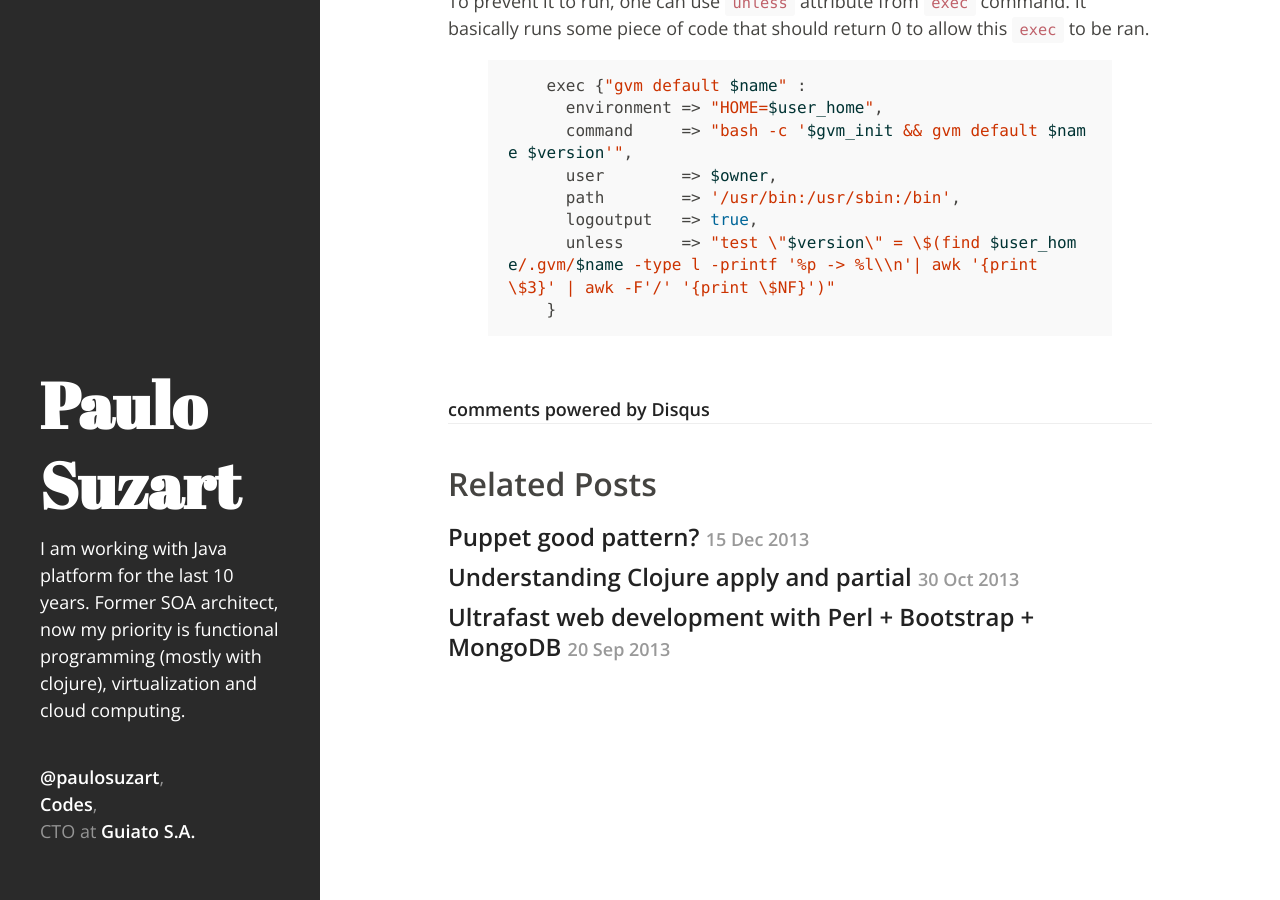
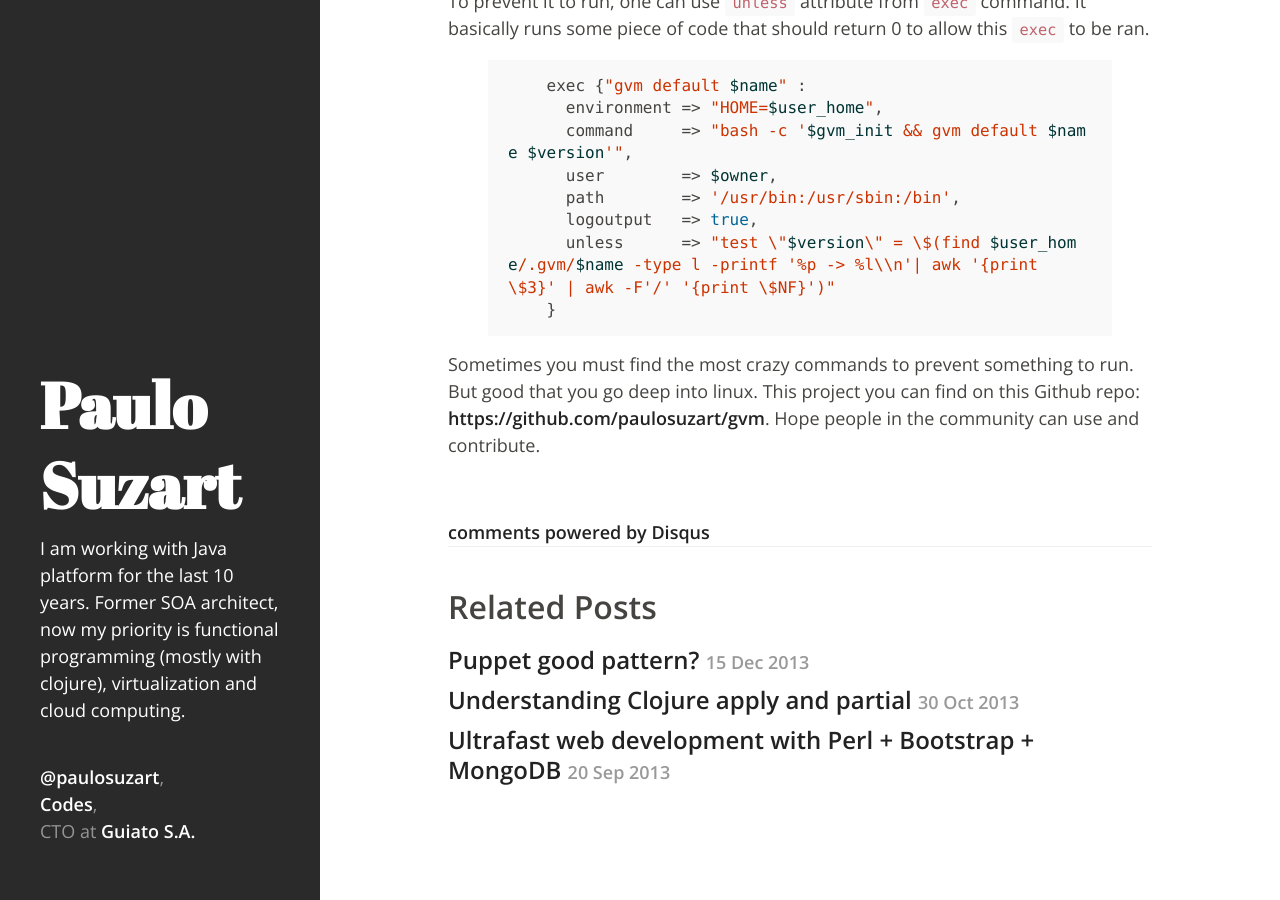
Before and after one commit to paulosuzart/paulosuzart.github.io, a Jekyll site: the page built from _posts/2014-01-21-my-contribution-to-puppet-forge.markdown, in a window 1280 px wide and 900 px high, scrolled down 1009 px. Built offline with Jekyll 4.4.1, drawn with Linux system fonts in a browser that asks for light colours; Markdown is read by kramdown in place of the engine named in the settings; comment, search, counter and statistics services are not loaded.

Commit message:
Added conclusion

```diff
--- a/_posts/2014-01-21-my-contribution-to-puppet-forge.markdown
+++ b/_posts/2014-01-21-my-contribution-to-puppet-forge.markdown
@@ -38,3 +38,6 @@
     }
 
 {% endhighlight %}
+
+Sometimes you must find the most crazy commands to prevent something to run. But good that you go deep into linux.
+This project you can find on this Github repo: [https://github.com/paulosuzart/gvm](https://github.com/paulosuzart/gvm). Hope people in the community can use and contribute.
```
